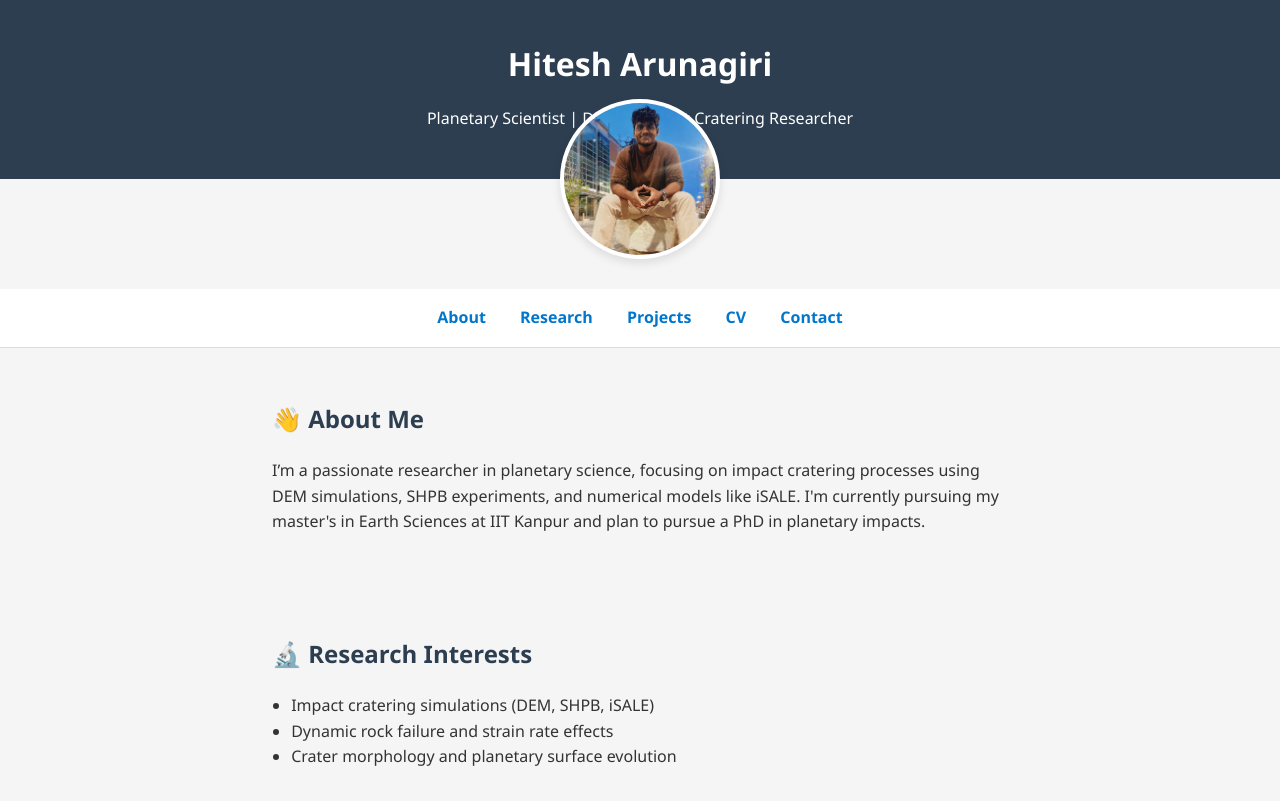
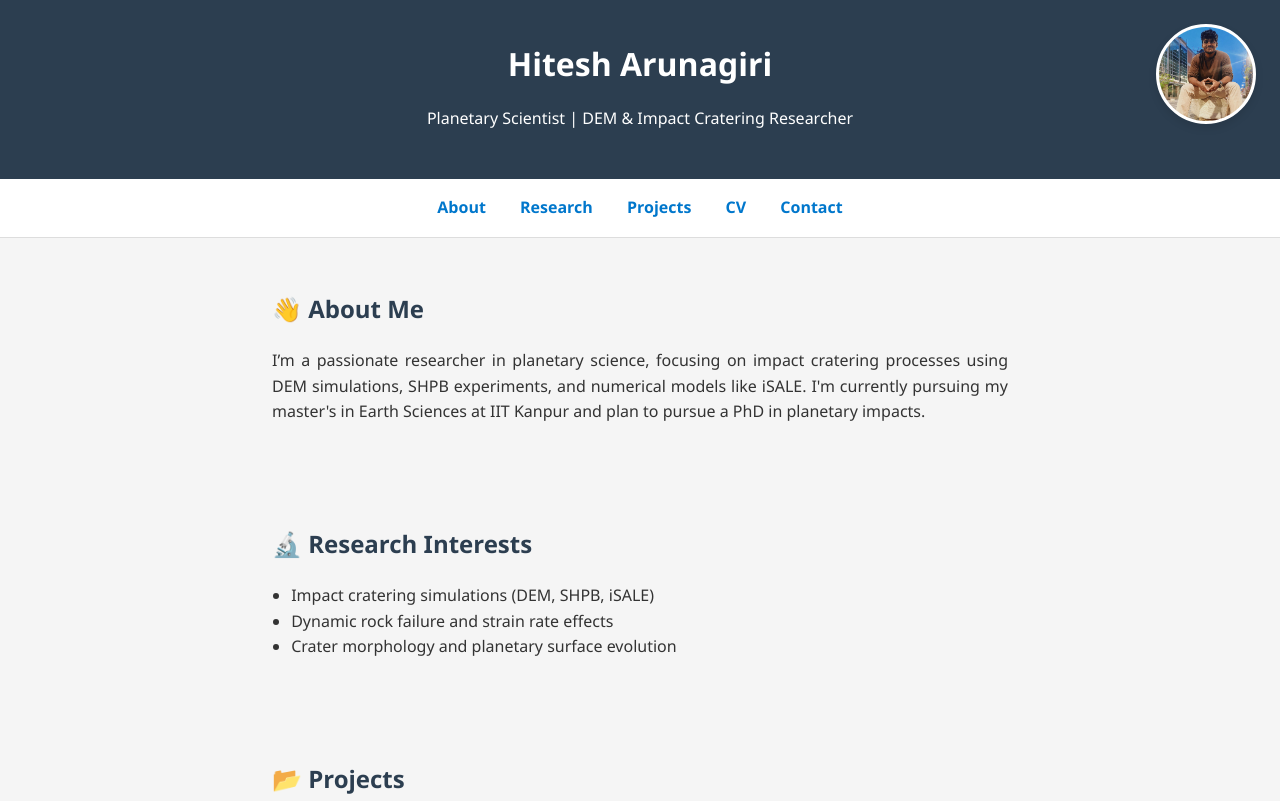
Before and after one commit to hitesharunagiri/hitesharunagiri.github.io, a plain HTML site: page index.html in a window 1280 px wide. Shown: the top 801 px of the page. Drawn offline with Linux system fonts and the light colour scheme.

Commit message:
Update index.html

```diff
--- a/index.html
+++ b/index.html
@@ -30,25 +30,25 @@
       color: white;
       padding: 2em 1em;
       text-align: center;
+      position: relative;
     }
 
     header h1 {
       margin: 0.2em 0;
     }
+
     .profile-photo {
-       display: block;
-       margin: -80px auto 30px auto;
-       border-radius: 50%;
-       width: 160px;
-       height: 160px;
-       object-fit: cover;
-       border: 4px solid white;
-       box-shadow: 0 4px 10px rgba(0, 0, 0, 0.1);
-       background-color: white;
-       position: relative;
-       z-index: 10;
+      position: absolute;
+      top: 1.5em;
+      right: 1.5em;
+      width: 100px;
+      height: 100px;
+      border-radius: 50%;
+      object-fit: cover;
+      border: 3px solid white;
+      box-shadow: 0 4px 8px rgba(0, 0, 0, 0.1);
+      background-color: white;
     }
-
 
     nav {
       background-color: white;
@@ -85,14 +85,6 @@
       padding-left: 1.2em;
     }
 
-    footer {
-      text-align: center;
-      padding: 2em 1em;
-      font-size: 0.9em;
-      background-color: #eee;
-      margin-top: 2em;
-    }
-
     .btn {
       display: inline-block;
       background-color: var(--accent);
@@ -122,17 +114,27 @@
     .contact-links a:hover {
       text-decoration: underline;
     }
+
+    footer {
+      text-align: center;
+      padding: 2em 1em;
+      font-size: 0.9em;
+      background-color: #eee;
+      margin-top: 2em;
+    }
+
+    .justify {
+      text-align: justify;
+    }
   </style>
 </head>
 <body>
 
   <header>
+    <img src="Profile.jpeg" alt="Hitesh Arunagiri" class="profile-photo" />
     <h1>Hitesh Arunagiri</h1>
     <p>Planetary Scientist | DEM & Impact Cratering Researcher</p>
   </header>
-
-  <!-- Profile photo (must be named 'profile.jpg' and uploaded to the repo) -->
-  <img src="Profile.jpeg" alt="Hitesh Arunagiri" class="profile-photo" />
 
   <nav>
     <a href="#about">About</a>
@@ -185,7 +187,7 @@
   </section>
 
   <footer>
-    &copy; 2025 Hitesh Arunagiri. Built using GitHub.
+    &copy; 2025 Hitesh Arunagiri. Built using GitHub Pages.
   </footer>
 
 </body>
```
